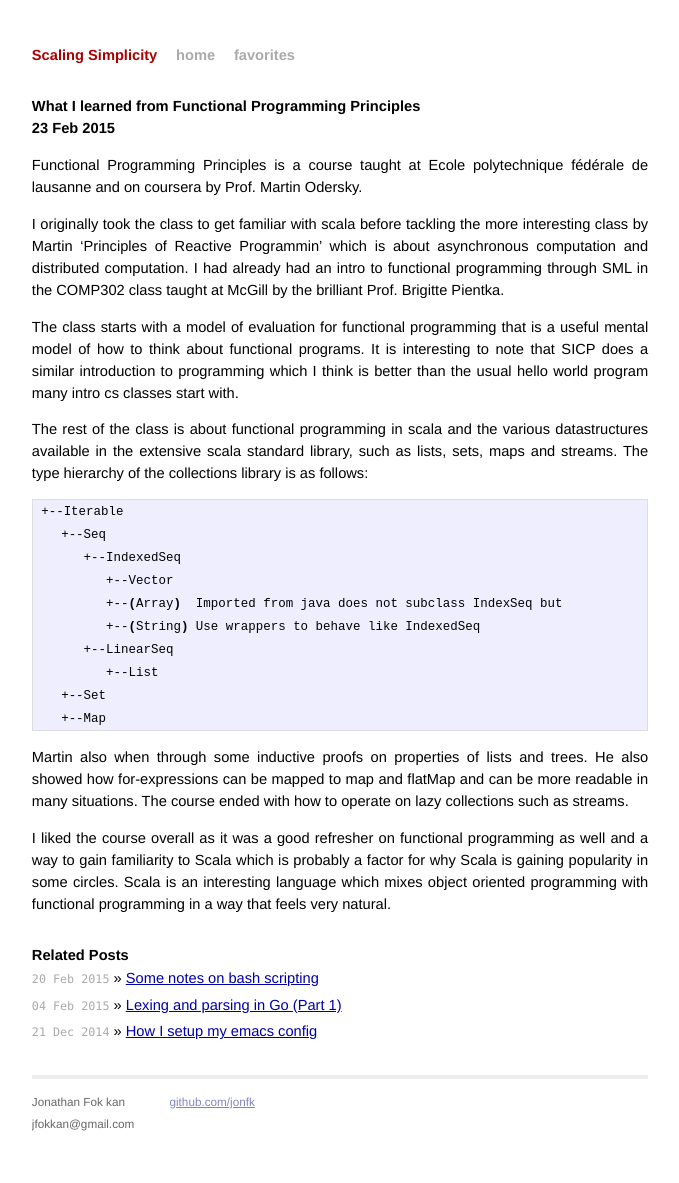
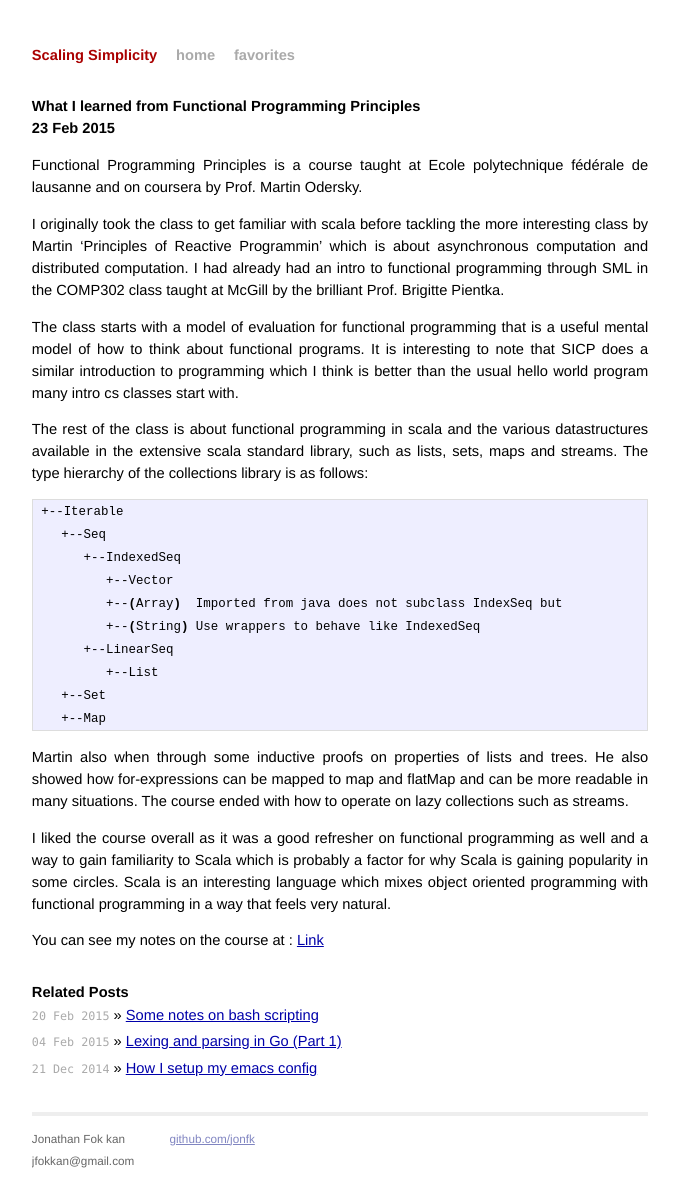
Before and after one commit to jonfk/jonfk.ca, a Jekyll site: the page built from _posts/2015-02-23-What-I-learned-from-Functional-Programming-Principles-by-Martin-Odersky.md, in a window 1280 px wide. Shown: the whole page, without its empty margins (300-979 px from the left). Built offline with Jekyll 4.4.1, drawn with Linux system fonts in a browser that asks for light colours; Markdown is read by kramdown in place of the engine named in the settings; before the commit the page ends 1147 px from its top, so only the background shows below that.

Commit message:
ADDED link to notes in post

```diff
--- a/_posts/2015-02-23-What-I-learned-from-Functional-Programming-Principles-by-Martin-Odersky.md
+++ b/_posts/2015-02-23-What-I-learned-from-Functional-Programming-Principles-by-Martin-Odersky.md
@@ -42,3 +42,5 @@ I liked the course overall as it was a good refresher on functional programming
 to gain familiarity to Scala which is probably a factor for why Scala is gaining popularity in
 some circles. Scala is an interesting language which mixes object oriented programming with
 functional programming in a way that feels very natural.
+
+You can see my notes on the course at : [Link](https://github.com/jonfk/notes/blob/master/cs/scala/Functional.Programming.Principles.md)
```
